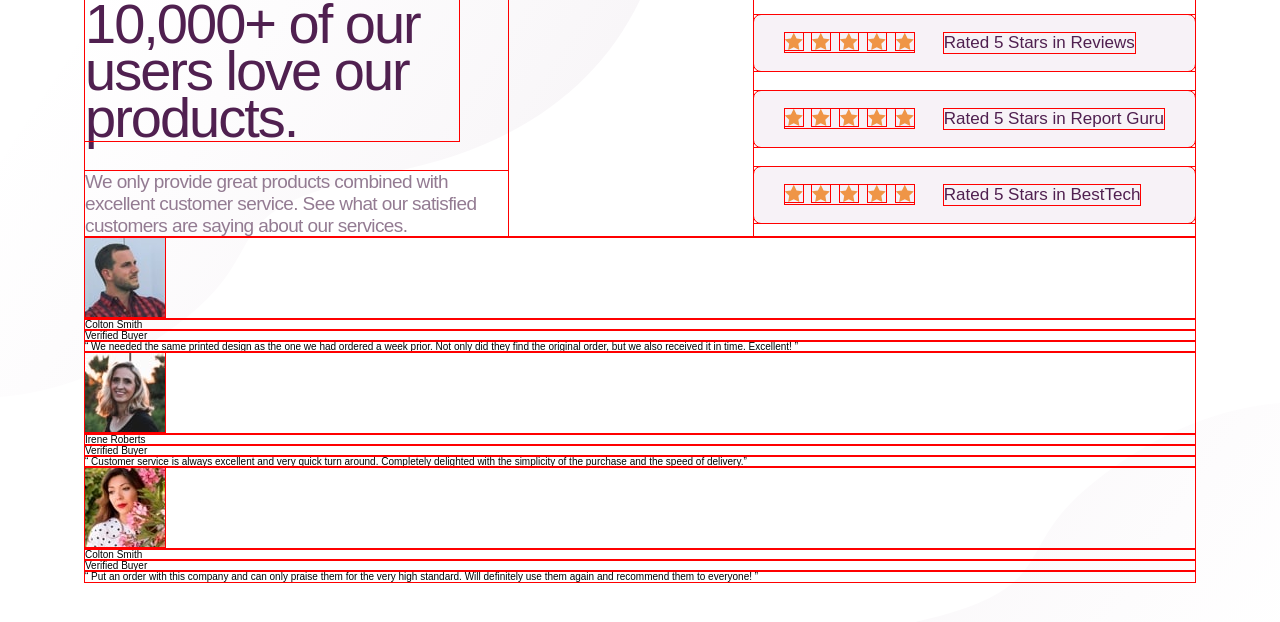
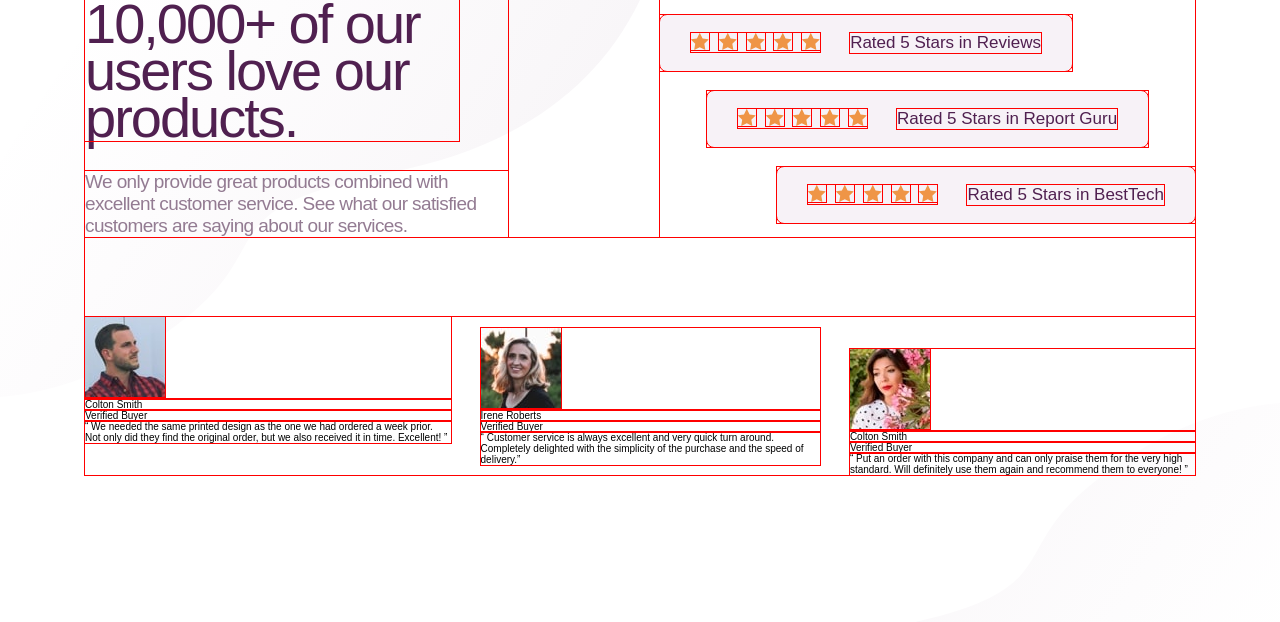
Before and after one commit to bazjerc/fm-social-proof-section, a website: page index.html in a window 1280 px wide. Drawn offline with nearby package versions, Linux system fonts and the light colour scheme; files that its build step writes are made by us from their sources.

Commit message:
update index-page styles

```diff
--- a/sass/pages/_index-page.scss
+++ b/sass/pages/_index-page.scss
@@ -3,10 +3,12 @@
 .overview {
   display: flex;
   justify-content: space-between;
+  margin-bottom: 8rem;
   &__summary {
+    flex-shrink: 0;
   }
   &__heading {
-    width: 12ch;
+    max-width: 12ch;
     font-size: 5.6rem;
     letter-spacing: -0.2rem;
     font-weight: 400;
@@ -15,7 +17,7 @@
     margin-bottom: 3rem;
   }
   &__paragraph {
-    width: 40ch;
+    max-width: 40ch;
     font-size: 1.9rem;
     color: $magenta-dark;
     font-weight: 400;
@@ -25,10 +27,39 @@
     display: flex;
     flex-direction: column;
     justify-content: center;
+    flex-basis: 53.5rem;
   }
   &__rating-wrapper {
+    &:nth-child(1) {
+      align-self: flex-start;
+    }
+    &:nth-child(2) {
+      align-self: center;
+    }
+    &:nth-child(3) {
+      align-self: flex-end;
+    }
     &:not(:last-child) {
       margin-bottom: 2rem;
     }
   }
 }
+
+.reviews {
+  display: flex;
+  &__review-wrapper {
+    &:not(:last-child) {
+      margin-right: 3rem;
+    }
+    &:nth-child(1) {
+      align-self: flex-start;
+      margin-bottom: 3.2rem;
+    }
+    &:nth-child(2) {
+      align-self: center;
+    }
+    &:nth-child(3) {
+      align-self: flex-end;
+    }
+  }
+}
```
